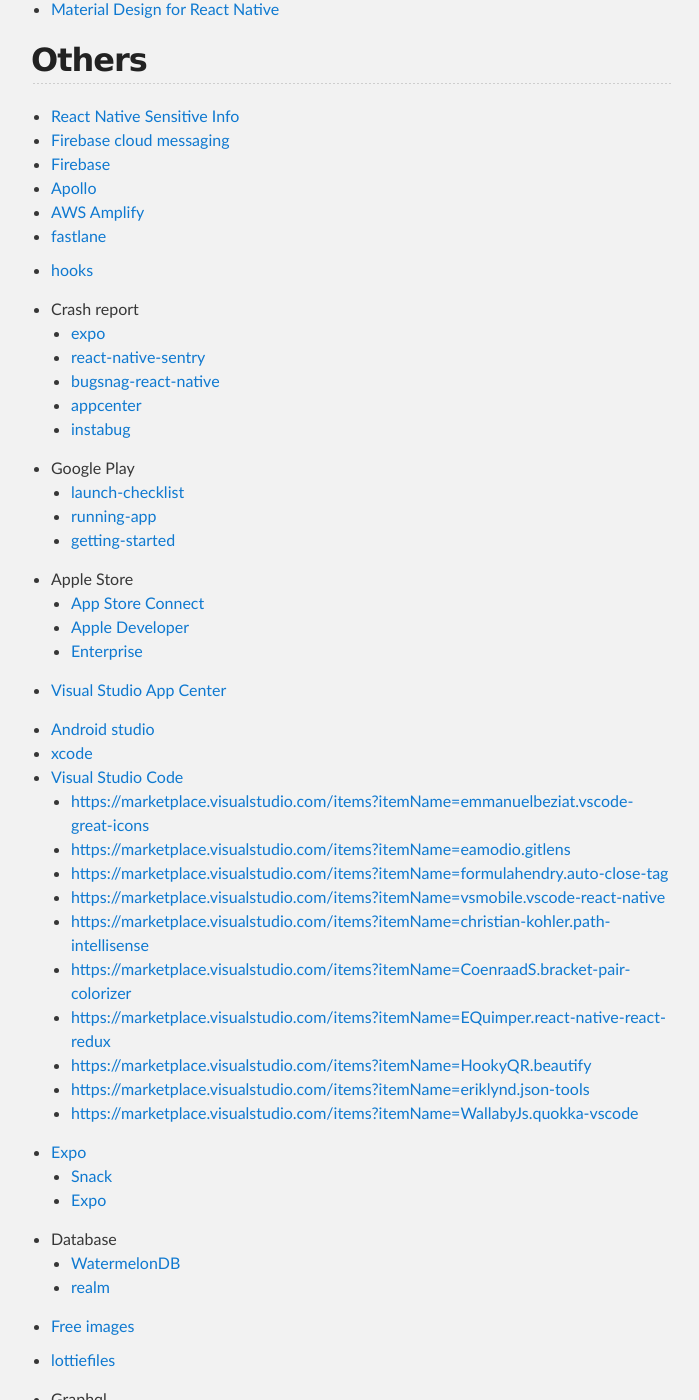
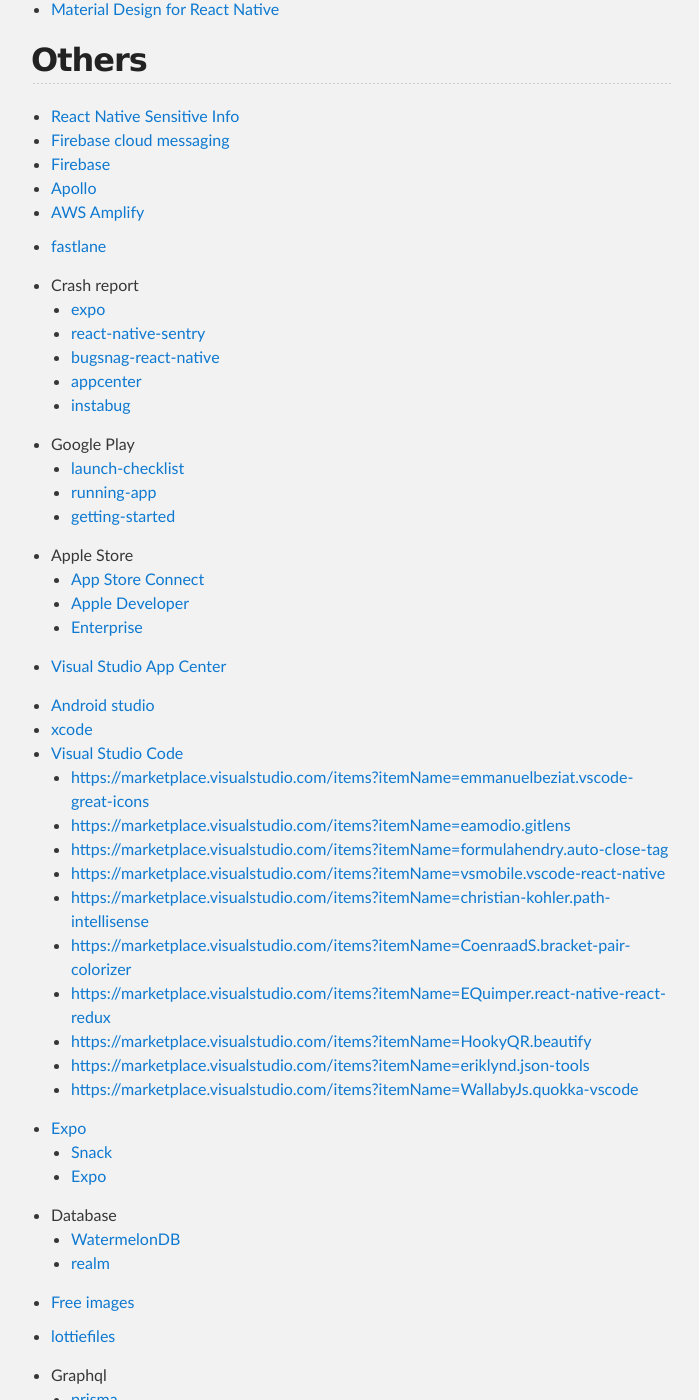
Before and after one commit to haapio/haapio.github.io, a Jekyll site: the page built from react-native.md, in a window 1280 px wide and 1400 px high, scrolled down 2931 px. Shown: the whole window, without its empty margins (289-988 px from the left). Built offline with Jekyll 4.4.1, drawn with Linux system fonts in a browser that asks for light colours; the repository's description, which GitHub fills in, is left out; our own code applies the rules of GitHub Pages for plain Markdown files.

Commit message:
Update react-native.md

```diff
--- a/react-native.md
+++ b/react-native.md
@@ -119,8 +119,7 @@ layout: default
 - [Firebase](https://github.com/invertase/react-native-firebase)
 - [Apollo](https://www.apollographql.com/)
 - [AWS Amplify](https://github.com/aws-amplify/amplify-js)
-- [fastlane](https://fastlane.tools/)
-- [hooks](https://reactjs.org/docs/hooks-intro.html)
+- [fastlane](https://fastlane.tools)
 
 - Crash report
   - [expo](https://docs.expo.io/versions/latest/guides/errors)
```
Also changed, not shown: other parts of react-native.md (+1 -1 lines).
